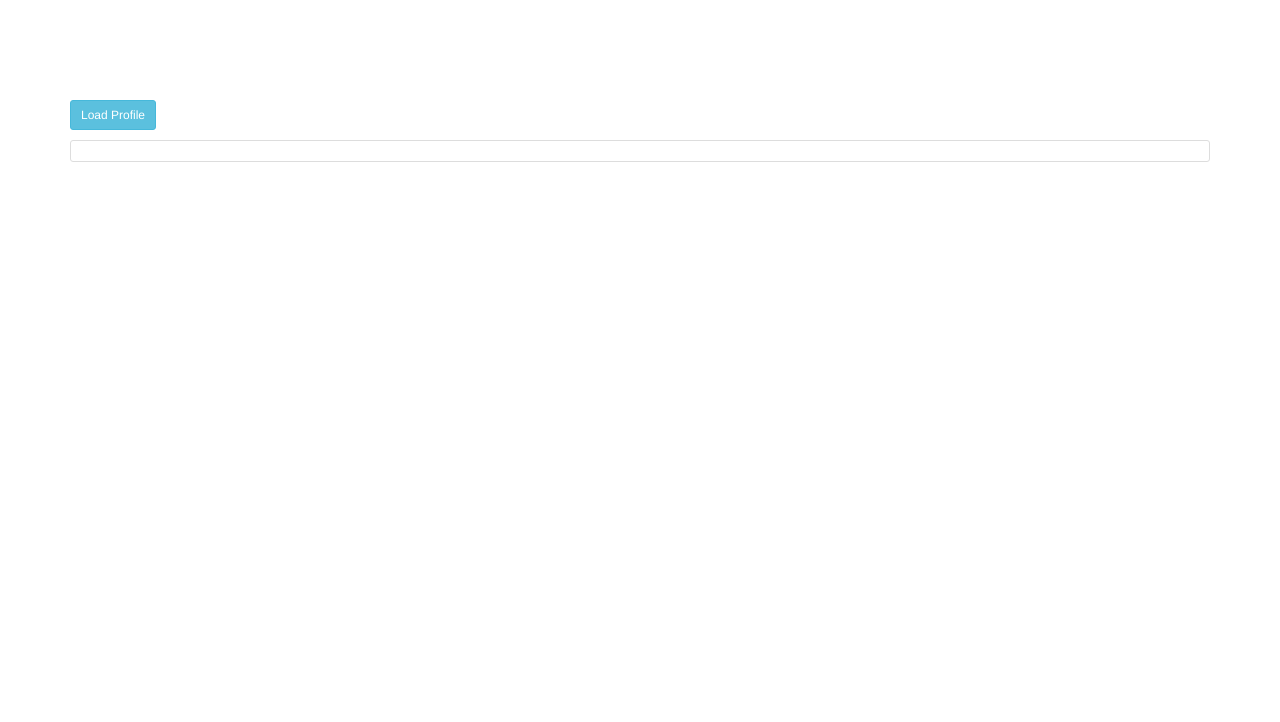
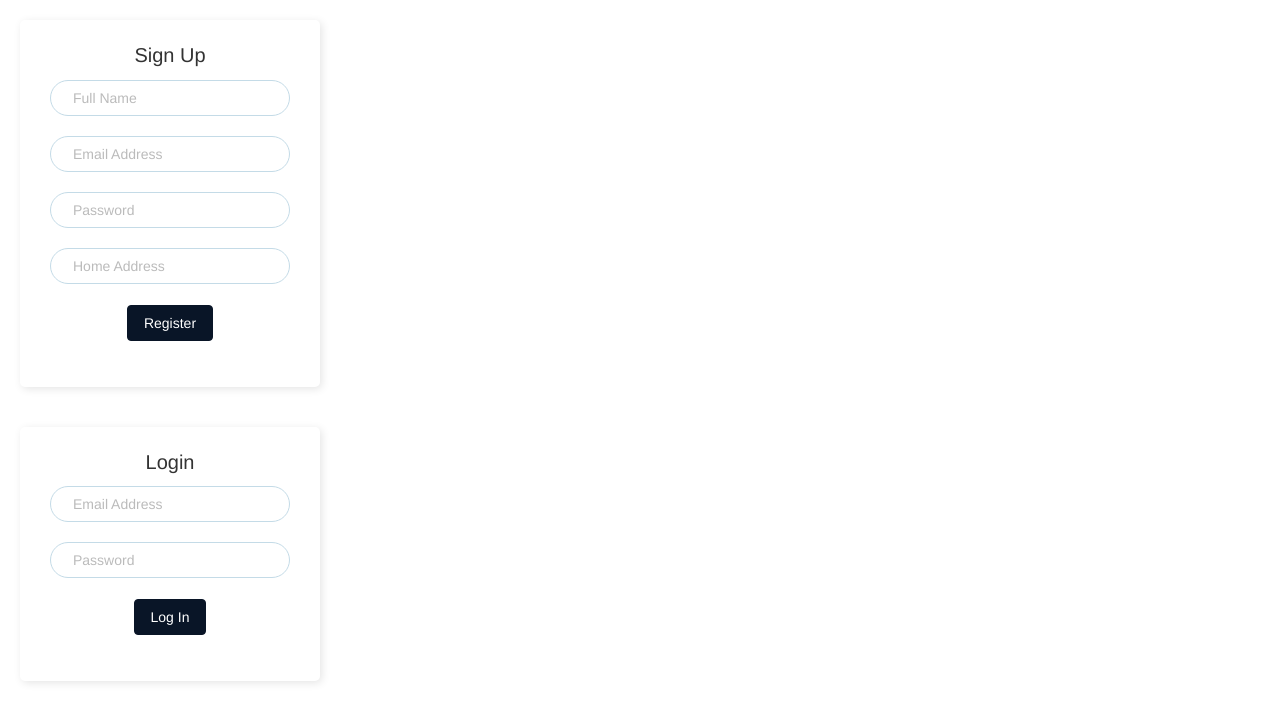
Before and after one commit to Wilmir/FrontEnd-OnlineBankAPI, a plain HTML site: page index.html in a window 1280 px wide. Drawn offline with nearby package versions, Linux system fonts and the light colour scheme.

Commit message:
Updates HTTP request to async await, Adds the sign up and login for front end

```diff
--- a/index.css
+++ b/index.css
@@ -1,5 +1,97 @@
+body{
+    box-sizing: border-box;
+    margin: 0;
+    padding: 0;
+}
+
+.main{
+    display: flex;
+    flex-direction: column;
+    flex-wrap: wrap;
+}
+
+.widget{
+    display: flex;
+    flex-direction: column;
+    justify-content: center;
+    align-items: center;
+    border: 1px solid transparent;
+    box-shadow: 2px 2px 8px #e5e5e5;    border-radius: 5px;
+    margin: 20px;
+    padding: 20px;
+    width: 300px;
+}
+
+.form{
+    display: flex;
+    flex-direction: column;
+    align-items: center;
+}
+
+.signup{
+    display:block;
+}
+
+.login{
+    display:block;
+}
+
+
+.title{
+    display: flex;
+    justify-content: center;
+    font-size: 20px;
+}
+
+input[type="text"], form input[type="password"]{
+    margin: 10px;
+    padding: 12px 22px;
+    border: 1px solid #c4dbe7;
+    border-radius: 18px;
+    height: 36px;
+    width: 240px;
+}
+
+input[type="text"]:hover, form input[type="password"]:hover{
+    border: 1px solid transparent;
+    box-shadow: 0px 0px 10px #e5e5e5;
+    transition: all .35s ease
+}
+
+.submit-btn{
+    display: flex;
+    align-items: center;
+    justify-content: center;
+}
+
+input[type="submit"] {
+    background-color: #091527;
+    border: 1px solid #091527;
+    border-radius: 4px;
+    color: white;
+    margin: 11px 4px;
+    padding: 0 16px;
+    height: 36px;
+    text-align: center;
+}
+
+
+input[type="submit"]:hover{
+      box-shadow: 0 1px 1px rgba(0,0,0,0.1);
+      background-color: #688298;
+      border: 1px solid #688298;
+      color: white;
+      transition: all .35s ease
+}
+
+
+input:focus{
+    outline: none;
+}
+
+
 .container{
-    width: 60%;
+    width: 100px;
     margin: 100px auto;
 }
 
@@ -9,3 +101,33 @@
     border-radius: 3px;
     margin-top: 10px;
 }
+
+/* Adds style to input placeholder */
+input[type="text"]::-webkit-input-placeholder, input[type="password"]::-webkit-input-placeholder{
+    color: #bbbbbb;
+}
+
+input[type="text"]::-moz-placeholder, input[type="password"]::-moz-placeholder{
+    color: #bbbbbb;
+}
+
+input[type="text"]:-ms-input-placeholder, input[type="password"]:-ms-input-placeholder{
+    color: #bbbbbb;
+}
+
+input[type="text"]:-moz-placeholder, input[type="password"]:-moz-placeholder{
+    color: #bbbbbb;
+}
+
+/* Removes the autocomplete background */
+input:-webkit-autofill,
+input:-webkit-autofill:hover,
+input:-webkit-autofill:focus,
+textarea:-webkit-autofill,
+textarea:-webkit-autofill:hover,
+textarea:-webkit-autofill:focus,
+select:-webkit-autofill,
+select:-webkit-autofill:hover,
+select:-webkit-autofill:focus {
+    transition: background-color 5000s ease-in-out 0s;
+}
--- a/index.html
+++ b/index.html
@@ -1,18 +1,61 @@
 <html>
     <head>
-        <title>
-            Online Banking Web Service
-        </title>
+        <meta charset="UTF-8">
+        <meta name="viewport" content="width=device-width, initial-scale=1.0">
+        <link rel = "stylesheet type = "text/css" href = "index.css">
+        <link href="https://fonts.googleapis.com/css2?family=Open+Sans&family=Roboto:wght@300;400;500;700&display=swap" rel="stylesheet">
+        <link rel="stylesheet" href="https://maxcdn.bootstrapcdn.com/bootstrap/3.4.1/css/bootstrap.min.css">
+        <title> Online Banking Web Service</title>
 
-    <link rel = "stylesheet type = "text/css" href = "index.css">
-    <link rel="stylesheet" href="https://maxcdn.bootstrapcdn.com/bootstrap/3.4.1/css/bootstrap.min.css">
 </head>
     <body>
-        <div class = "container">
-            <button type="button" class="btn btn-info btn-sm load-people">Load Profile</button>
-            <div class = "result-container">
+        <div class = "main">
+           <!--
+            <div class = "container">
+                <button type="button" class="btn btn-info btn-sm load-people">Load Profile</button>
+                <div class = "result-container">
 
+                </div>
             </div>
+            -->
+            <div class = "widget signup">
+                <div class = "form">
+                    <div class = "title">Sign Up</div>
+                    <form>
+                        <input type = text name="name" id="name" placeholder="Full Name" required><br>
+
+                        <input type = "text" name="email" id="email" placeholder = "Email Address" required><br>
+
+                        <input type = "password" name="password" id="password" placeholder ="Password" required><br>
+
+                        <input type = "text" name="address" id="address" placeholder = "Home Address" required><br>
+                        <div class = "submit-btn">
+                            <input type="submit" id = "submit" value="Register">
+                        </div>
+                    </form>
+
+                    <div class = "notice"></div>
+
+                </div>
+            </div>
+
+
+            <div class = "widget login">
+                <div class = "form">
+                    <div class = "title">Login</div>
+                    <form>
+                        <input type = "text" name="email" id="email" placeholder = "Email Address" required><br>
+
+                        <input type = "password" name="password" id="password" placeholder = "Password" required><br>
+
+                        <div class = "submit-btn">
+                            <input type="submit" id = "submit" value="Log In">
+                        </div>                    </form>
+                    <div class = "notice"></div>
+                </div>
+            </div>
+
+
         </div>
         <script src = "index.js"></script>
     </body>
--- a/index.js
+++ b/index.js
@@ -1,19 +1,36 @@
 const resultContainer = document.querySelector('.result-container');
 const loadPeopleBtn = document.querySelector('.load-people');
 
-function loadPeople(){
-    fetch('http://localhost:8080/messenger/webapi/profiles')
-    .then((response) => {
-      return response.json();
-    })
-    .then((data) => {
-        data.forEach(function(person){
-            const div = document.createElement('div');
-            div.innerHTML = person.firstName;
-            resultContainer.appendChild(div);
-        })
+async function loadPeople(){
+    const url = 'http://localhost:8080/messenger/webapi/profiles';
+
+    try{
+        const response = await fetch(url);
+
+        if(response.ok){
+            const jsonResponse = await response.json();
+
+            renderResponse(jsonResponse);
+
+            console.log(jsonResponse);
+        }else{
+            throw new Error("Request failed");
+        }
+
+    }catch(error){
+        console.log(error)
+    }
+}
+
+
+function renderResponse(jsonResponse){
+    jsonResponse.forEach(person => {
+        const div = document.createElement('div');
+        div.innerHTML = `<div> Name: ${person.firstName} ${person.lastName}</div>`;
+        resultContainer.appendChild(div);
     });
 }
+
 
 loadPeopleBtn.addEventListener('click', function(){
     resultContainer.innerHTML = '';
```
